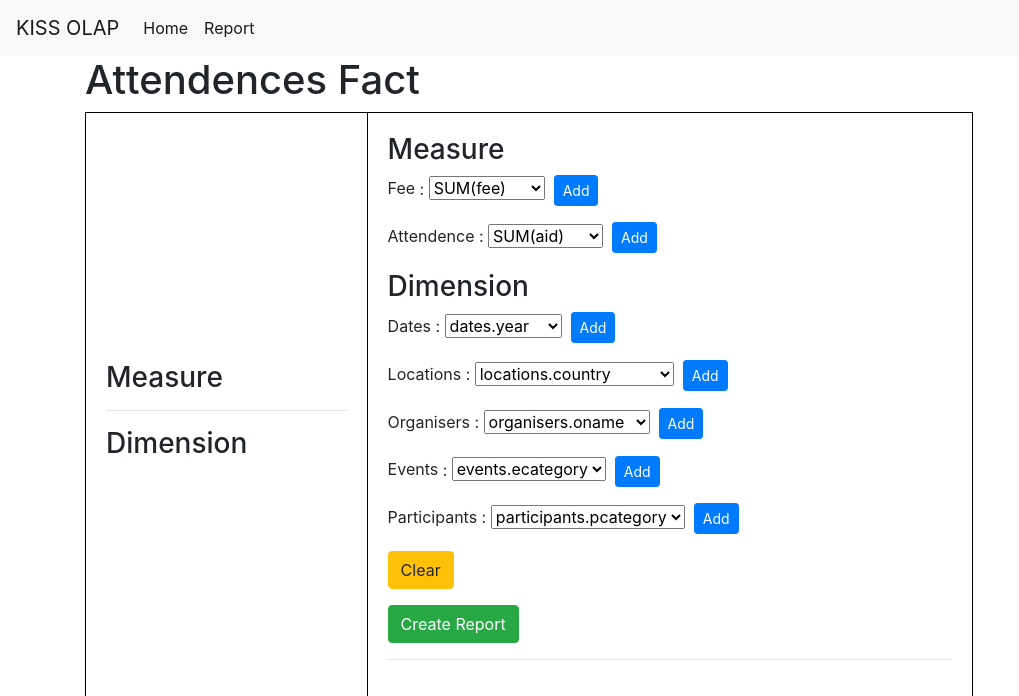
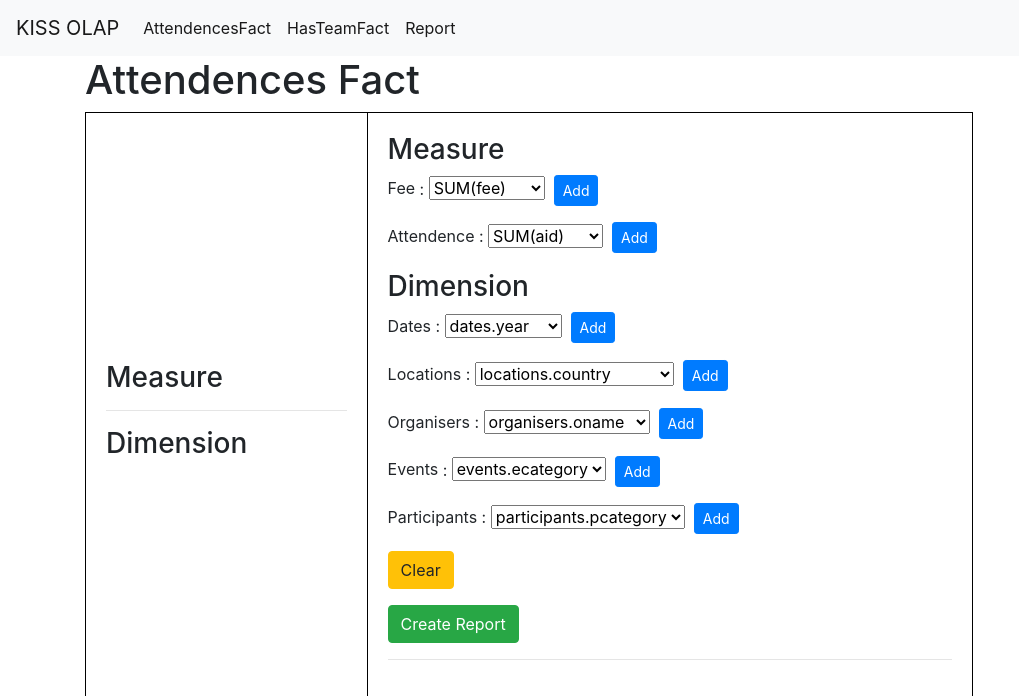
Before and after one commit to ming0520/DIYOLAP, a PHP site: page / in a window 1280 px wide. Shown: the top 696 px of the page, without its empty margins (0-1019 px from the left). Run offline with PHP 8.4, Linux system fonts and the light colour scheme; the visitor is signed in with stand-in values (Sample User, id 1); data that the repository does not hold is empty; some libraries are stand-ins or nearby versions.

Commit message:
add hasteam fact

```diff
--- a/navbar.php
+++ b/navbar.php
@@ -12,15 +12,15 @@
   <div class="collapse navbar-collapse" id="navbarNav">
     <ul class="navbar-nav">
       <li class="nav-item active">
-        <a class="nav-link" href="index.php">Home <span class="sr-only">(current)</span></a>
+        <a class="nav-link" href="index.php">AttendencesFact <span class="sr-only">(current)</span></a>
+      </li>
+      <li class="nav-item active">
+        <a class="nav-link" href="team_index.php">HasTeamFact</a>
       </li>
       <li class="nav-item active">
         <a class="nav-link" href="report.php">Report</a>
       </li>
       <!-- <li class="nav-item active">
-        <a class="nav-link" href="#">Pricing</a>
-      </li>
-      <li class="nav-item active">
         <a class="nav-link disabled" href="#">Disabled</a>
       </li> -->
     </ul>
```
